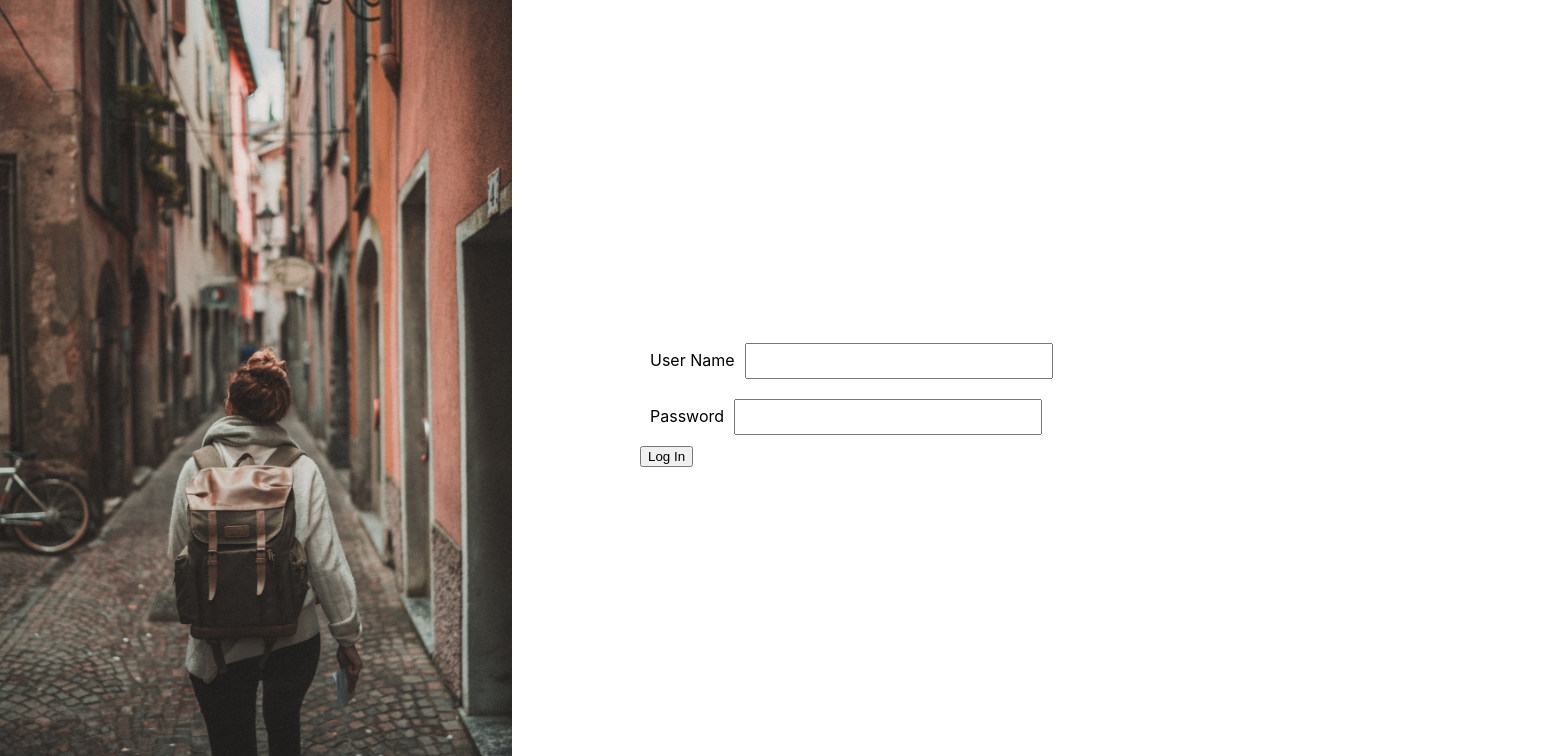
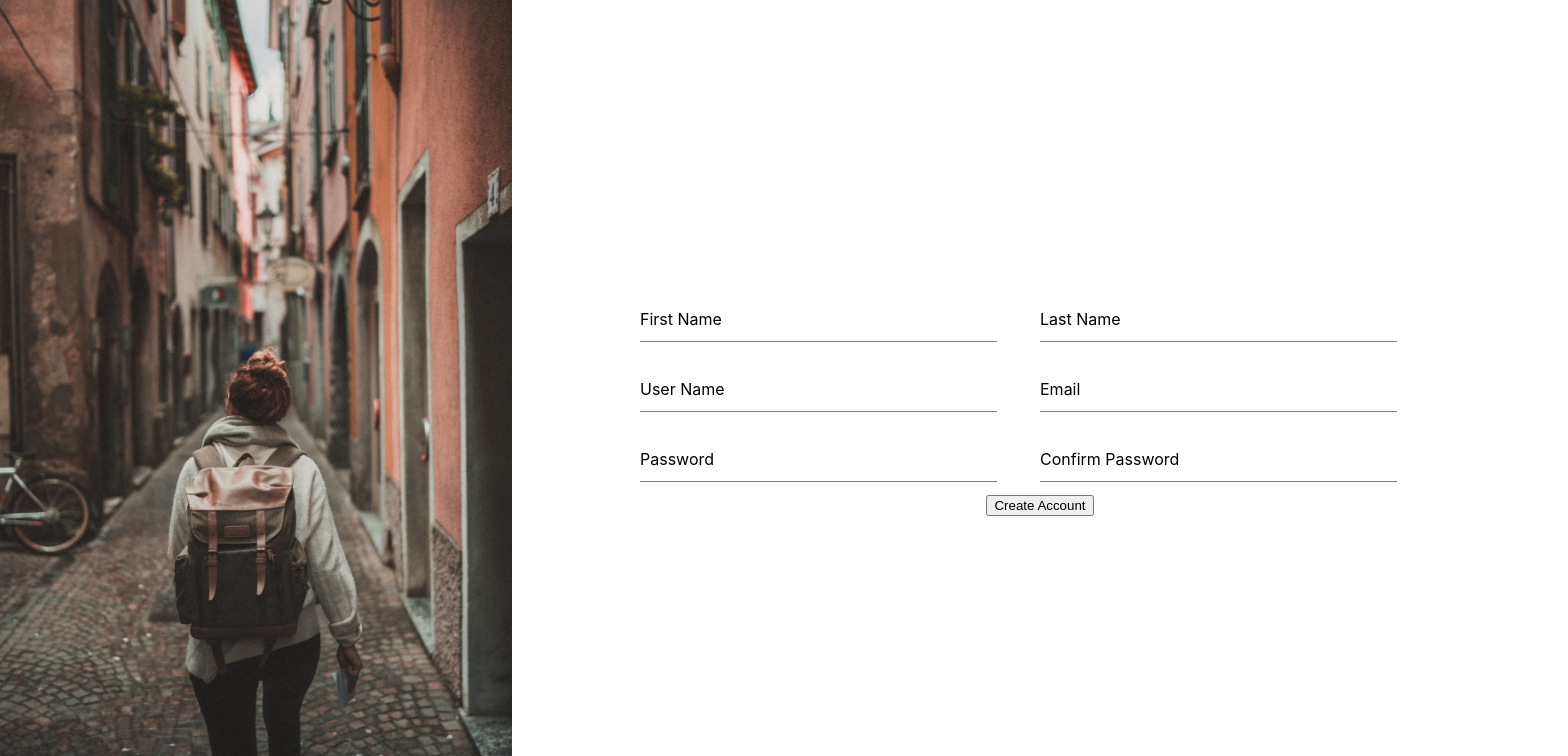
Before and after one commit to NathanNguyen345/Travel_Time, a React (Create React App) app in the folder travel_time/: page /Login in a window 1280 px wide. Shown: the top 756 px of the page, 1568 px wide, since content can reach past the window. Built offline with nearby package versions, Linux system fonts and the light colour scheme.

Commit message:
Added inout animation

```diff
--- a/travel_time/src/component/Login/CreateUser.js
+++ b/travel_time/src/component/Login/CreateUser.js
@@ -7,10 +7,8 @@ function CreateUser() {
   return (
     <div className={`${classes.create_user_container}`}>
       <div className={`${classes.create_user_flex}`}>
-        <div className={`${classes.login_flex_item}`}>
-          {/* <CreateUserForm /> */}
-          <UserLogin />
-        </div>
+        <CreateUserForm />
+        {/* <UserLogin /> */}
       </div>
     </div>
   );
--- a/travel_time/src/component/Login/CreateUserForm.js
+++ b/travel_time/src/component/Login/CreateUserForm.js
@@ -31,26 +31,54 @@ function CreateUserForm() {
   };
 
   return (
+    // <React.Fragment>
+    //   <form>
+    //     <div className={`${classes.login_flex_item}`}>
+    //       <UserInput labelName={"First Name"} dispatch={inputDispatch} />
+    //       <UserInput labelName={"Last Name"} dispatch={inputDispatch} />
+    //     </div>
+
+    //     <div className={`${classes.login_flex_item}`}>
+    //       <UserInput labelName={"User Name"} dispatch={inputDispatch} />
+    //     </div>
+
+    //     <div className={`${classes.login_flex_item}`}>
+    //       <UserInput labelName={"Email"} dispatch={inputDispatch} />
+    //     </div>
+
+    //     <div className={`${classes.login_flex_item}`}>
+    //       <UserInput labelName={"Password"} dispatch={inputDispatch} />
+    //       <UserInput labelName={"Confirm Password"} dispatch={inputDispatch} />
+    //       {passwordFlag()}
+    //     </div>
+
+    //     <button
+    //       type="button"
+    //       onClick={createAccount}
+    //       disabled={
+    //         inputState.password === inputState.confirmPassword ? false : true
+    //       }
+    //     >
+    //       Create Account
+    //     </button>
+    //   </form>
+    // </React.Fragment>
+
     <React.Fragment>
-      <form>
-        <div className={`${classes.login_flex_item}`}>
+      <form className={`${classes.create_user_form}`}>
+        <div className={`${classes.form_flex_item}`}>
           <UserInput labelName={"First Name"} dispatch={inputDispatch} />
           <UserInput labelName={"Last Name"} dispatch={inputDispatch} />
         </div>
-
-        <div className={`${classes.login_flex_item}`}>
+        <div className={`${classes.form_flex_item}`}>
           <UserInput labelName={"User Name"} dispatch={inputDispatch} />
-        </div>
-
-        <div className={`${classes.login_flex_item}`}>
           <UserInput labelName={"Email"} dispatch={inputDispatch} />
         </div>
-
-        <div className={`${classes.login_flex_item}`}>
+        <div className={`${classes.form_flex_item}`}>
           <UserInput labelName={"Password"} dispatch={inputDispatch} />
           <UserInput labelName={"Confirm Password"} dispatch={inputDispatch} />
-          {passwordFlag()}
         </div>
+        {passwordFlag()}
 
         <button
           type="button"
--- a/travel_time/src/component/Login/Login.module.css
+++ b/travel_time/src/component/Login/Login.module.css
@@ -31,16 +31,57 @@
   height: 100vh;
 }
 
-.login_flex_item {
+/***** Form *****/
+.form_flex_item {
+  display: flex;
+  flex-direction: row;
+  align-self: center;
+  justify-content: center;
+  padding: 10px 0 10px 0;
   text-align: left;
-  padding: 10px 0px 10px;
+  width: 100%;
 }
 
-.login_flex_item label {
-  padding: 0px 10px 0px 10px;
+/***** Inputs *****/
+.user_input_container {
+  position: relative;
+  width: 400px;
+  height: 50px;
+  overflow: hidden;
 }
 
-.login_flex_item input {
-  width: 300px;
+.form_label_container {
+  position: absolute;
+  top: 15px;
+  left: 0%;
+  z-index: 0;
+}
+
+.form_input_container {
+  width: 90%;
+  position: absolute;
+  z-index: 1;
+  top: 15px;
+  left: 0px;
+}
+
+.form_input_container input {
+  width: 98%;
   height: 30px;
+  border-style: none;
+  border-bottom: 1px grey solid;
+  background-color: transparent;
 }
+
+.form_input_container input:focus {
+  outline: none;
+}
+
+.form_input_line {
+  position: absolute;
+  width: 100%;
+  height: 5px;
+  background-color: #7ae0e0;
+  top: 28px;
+  left: -100%;
+}
--- a/travel_time/src/component/Login/UserInput.js
+++ b/travel_time/src/component/Login/UserInput.js
@@ -1,25 +1,58 @@
-import React from "react";
+import React, { useRef, useState } from "react";
 import classes from "./Login.module.css";
+import { gsap } from "gsap";
 
 function UserInput(props) {
   const { labelName, dispatch } = props;
+  const inputRef = useRef(null);
+  const labelRef = useRef(null);
+  const [inputValue, setInputValue] = useState("");
+  const tl = new gsap.timeline();
+
+  const inputClick = () => {
+    tl.to(inputRef.current, { x: "100%", duration: 0.5 }).to(
+      labelRef.current,
+      { y: "-20px", duration: 1 },
+      "-=1"
+    );
+  };
+
+  const inputUnclick = () => {
+    if (inputValue === "") {
+      tl.to(inputRef.current, { x: "0%", duration: 0.5 }).to(
+        labelRef.current,
+        { y: "0px", duration: 1 },
+        "-=1"
+      );
+    }
+  };
 
   return (
     <React.Fragment>
+      <div className={classes.user_input_container}>
+        <div className={classes.form_label_container} ref={labelRef}>
           <label>{labelName}</label>
+        </div>
+        <div className={classes.form_input_container}>
           <input
             type={
               labelName === "Password" || labelName === "Confirm Password"
                 ? "password"
                 : "text"
             }
+            onFocus={inputClick}
+            onBlur={inputUnclick}
             onChange={(e) => {
               dispatch({
                 type: labelName,
                 value: e.target.value.toLowerCase(),
               });
+              setInputValue(e.target.value);
             }}
           ></input>
+          <div className={classes.form_input_line} ref={inputRef}></div>
+        </div>
+      </div>
     </React.Fragment>
   );
 }
```
Lines whose indentation alone changed are shown as unchanged.
